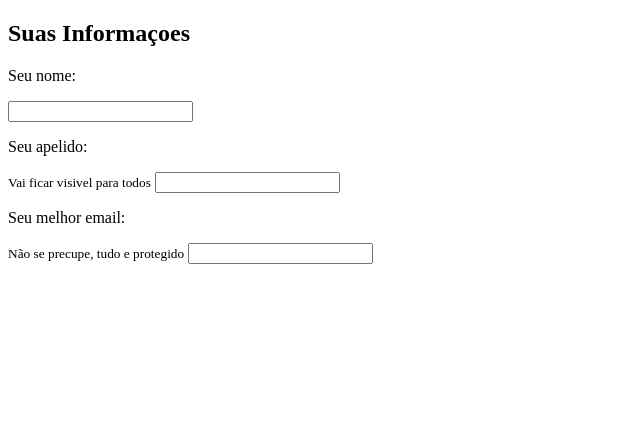
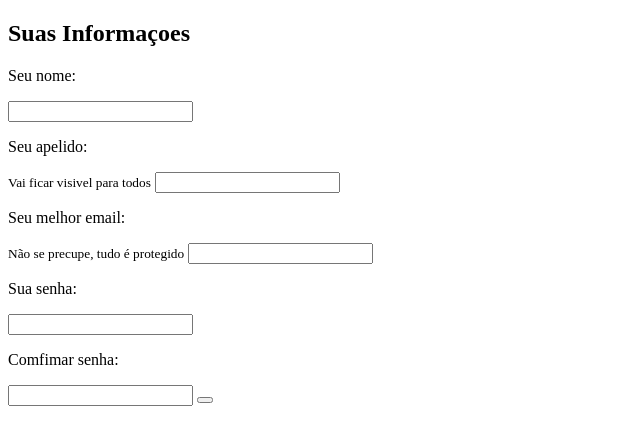
Before and after one commit to ShecloneBR/newfashion, a website: page frontend/cadrastar.html in a window 1280 px wide. Shown: the whole page, without its empty margins (0-640 px from the left). Drawn offline with Linux system fonts and the light colour scheme.

Commit message:
log 5 new fashion

```diff
--- a/frontend/cadrastar.html
+++ b/frontend/cadrastar.html
@@ -15,8 +15,13 @@
             <small>Vai ficar visivel para todos</small>
             <input type="text" id="apelido">
             <p>Seu melhor email:</p>
-            <small>Não se precupe, tudo e protegido</small>
+            <small>Não se precupe, tudo é protegido</small>
             <input type="text" id="email">
+            <p>Sua senha:</p>
+            <input type="text" id="senha">
+            <p>Comfimar senha:</p>
+            <input type="text" id="c_senha">
+            <button id="submit"></button>
         </div>
     </section>
 </body>
```
Also changed, not shown: frontend/carrinho.html (+1 -0 lines).
